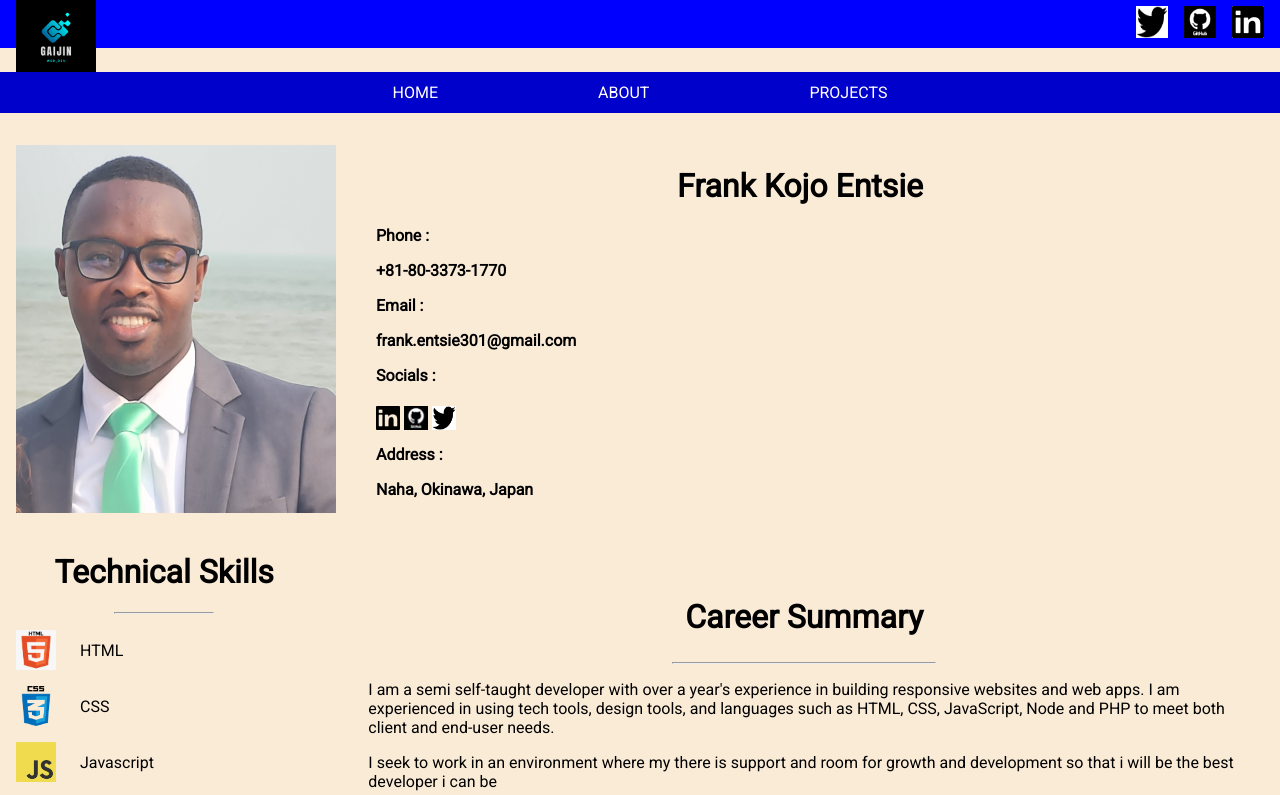
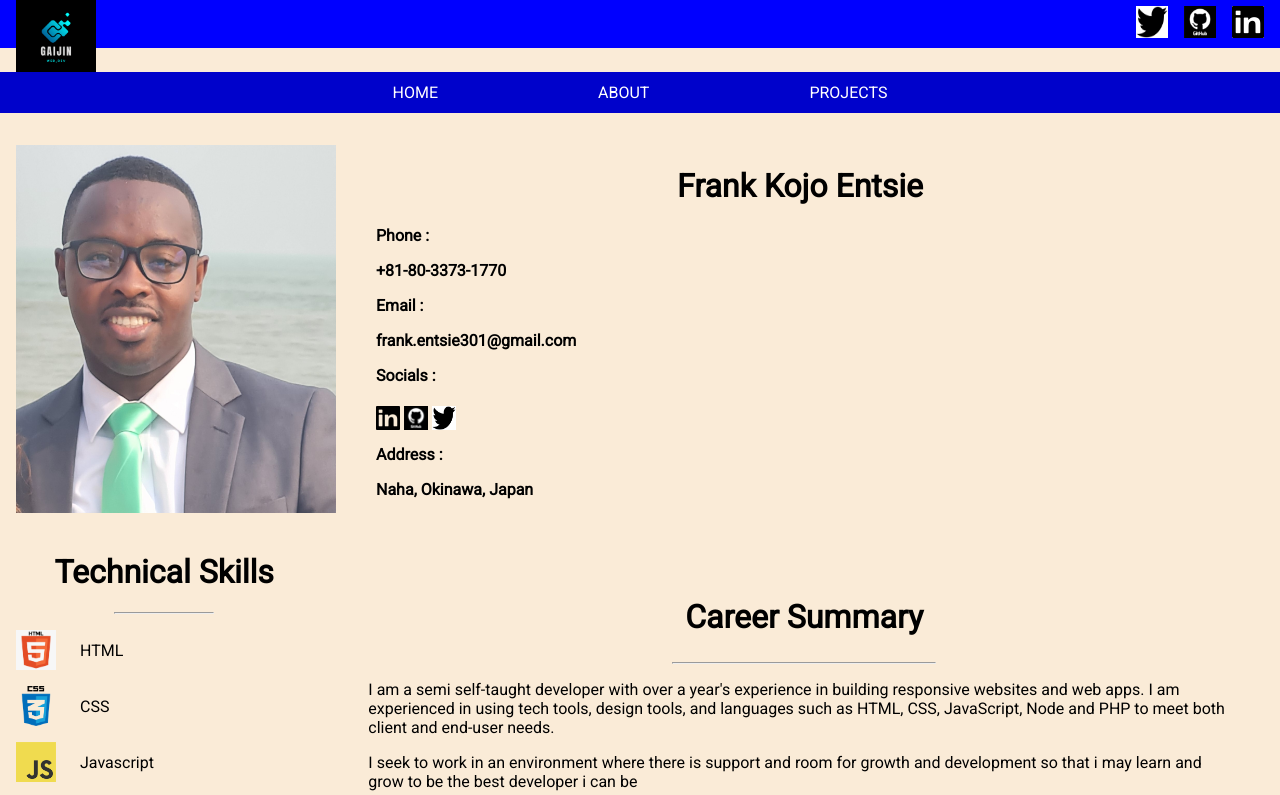
Before and after one commit to gaijin-developer/gaijin-developer.github.io, a plain HTML site: page pages/Resume/Resume.html in a window 1280 px wide. Shown: the top 795 px of the page. Drawn offline with Linux system fonts and the light colour scheme.

Commit message:
resume page updated

```diff
--- a/pages/Resume/Resume.html
+++ b/pages/Resume/Resume.html
@@ -174,7 +174,7 @@
             <hr/>
             </div>
           <p> I am a semi self-taught developer with over a year's experience in building responsive websites and web apps. I am experienced in using tech tools, design tools, and languages such as HTML, CSS, JavaScript, Node and PHP to meet both client and end-user needs.</p>
-            <p>I seek to work in an environment where my there is support and room for growth and development so that i will be the best developer i can be</p>
+            <p>I seek to work in an environment where there is support and room for growth and development so that i may learn and grow to be the best developer i can be</p>
           </div>
 
           <div class="workExperience">
```
